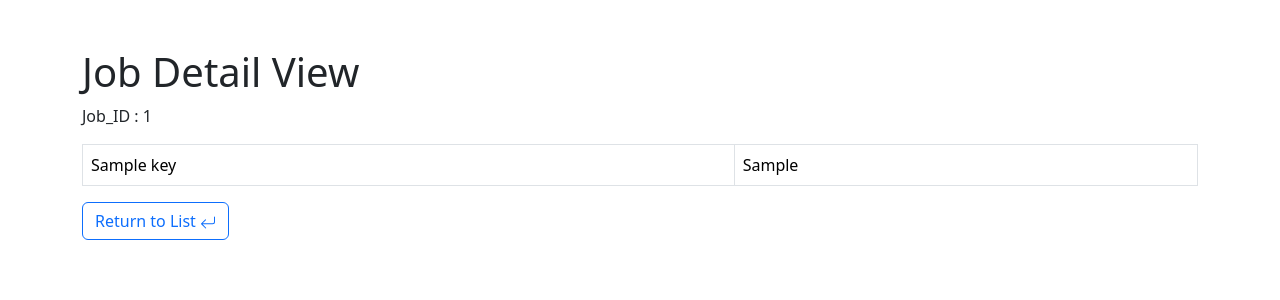
After one commit to omoknooni/FocusOnYou, a FastAPI app: template templates/job_detail.html in a window 1280 px wide. The commit adds this page. Shown: the top 300 px of the page. Run offline with FastAPI, Linux system fonts and the light colour scheme; the template is opened without the code that fills it: most values are stand-ins (such as "Sample title", 1, 10 or a date in 2020).

Commit message:
fix: front view

```diff
--- a/main.py
+++ b/main.py
@@ -125,18 +125,17 @@ async def list_jobs(request: Request):
         db_response = dynamo.scan(
             TableName=TABLE_NAME,
             Select='SPECIFIC_ATTRIBUTES',
-            ProjectionExpression='job_id'
+            ProjectionExpression='job_id, uploaded_at'
         )
-
         count = db_response['Count']
         jobs = db_response['Items']
-        jobs = [job['job_id']['S'] for job in jobs]
+        jobs = [{'job_id': job['job_id']['S'], 'uploaded_at': job['uploaded_at']['S']} for job in jobs]
         return templates.TemplateResponse("job_list.html", {"request": request, "jobs": jobs, "count": count})
     except Exception as e:
         return JSONResponse(status_code=500, content={"message": str(e)})
 
 @app.get("/jobs/{job_id}")
-async def read_job(job_id: str):
+async def read_job(request: Request, job_id: str):
     try:
         db_response = dynamo.get_item(
             TableName=TABLE_NAME,
@@ -147,4 +146,5 @@ async def read_job(job_id: str):
         job_obj = db_response['Item']
     except Exception as e:
         return JSONResponse(status_code=500, content={"message": str(e)})
-    return JSONResponse(content={"result": "Complete", "job_id": job_id, "Object": job_obj})
+    # return JSONResponse(content={"result": "Complete", "job_id": job_id, "Object": job_obj})
+    return templates.TemplateResponse("job_detail.html", {"request": request, "job_id": job_id, "job_obj": job_obj})
--- a/start_face_search.py
+++ b/start_face_search.py
@@ -65,7 +65,7 @@ def lambda_handler(event, context):
                 ExpressionAttributeValues={
                     ':search_id': {'S': search_id},
                     ':job_status': {'S': 'SEARCHED'},
-                    ':searchjob_start': {'S': str(datetime.now())}'
+                    ':searchjob_start': {'S': str(datetime.now())}
                 }
             )
 
--- /dev/null
+++ b/templates/job_detail.html
@@ -0,0 +1,29 @@
+<!DOCTYPE html>
+<html lang="en">
+<head>
+    <meta charset="UTF-8">
+    <meta name="viewport" content="width=device-width, initial-scale=1.0">
+    <title>FocusOnYou - View</title>
+    <link href="https://cdn.jsdelivr.net/npm/bootstrap@5.3.2/dist/css/bootstrap.min.css" rel="stylesheet" integrity="sha384-T3c6CoIi6uLrA9TneNEoa7RxnatzjcDSCmG1MXxSR1GAsXEV/Dwwykc2MPK8M2HN" crossorigin="anonymous">
+    <script src="https://cdn.jsdelivr.net/npm/bootstrap@5.3.2/dist/js/bootstrap.bundle.min.js" integrity="sha384-C6RzsynM9kWDrMNeT87bh95OGNyZPhcTNXj1NW7RuBCsyN/o0jlpcV8Qyq46cDfL" crossorigin="anonymous"></script>
+</head>
+<body>
+    <div class="container mt-5">
+        <h1>Job Detail View</h1>
+        <p>Job_ID : {{job_id}}</p>
+        <table class="table table-bordered table-hover">
+            {% for key, value in job_obj.items() %}
+                <tr>
+                    <td>{{key}}</td><td>{{value.S}}</td>
+                </tr>
+            {% endfor %}
+        </table>
+        <a href="/jobs" class="btn btn-outline-primary" role="button">
+            Return to List
+            <svg xmlns="http://www.w3.org/2000/svg" width="16" height="16" fill="currentColor" class="bi bi-arrow-return-left" viewBox="0 0 16 16">
+                <path fill-rule="evenodd" d="M14.5 1.5a.5.5 0 0 1 .5.5v4.8a2.5 2.5 0 0 1-2.5 2.5H2.707l3.347 3.346a.5.5 0 0 1-.708.708l-4.2-4.2a.5.5 0 0 1 0-.708l4-4a.5.5 0 1 1 .708.708L2.707 8.3H12.5A1.5 1.5 0 0 0 14 6.8V2a.5.5 0 0 1 .5-.5"/>
+            </svg>
+        </a>
+    </div>
+</body>
+</html>
--- a/templates/upload.html
+++ b/templates/upload.html
@@ -3,7 +3,7 @@
 <head>
     <meta charset="UTF-8">
     <meta name="viewport" content="width=device-width, initial-scale=1.0">
-    <title>Document</title>
+    <title>FocusOnYou - Upload</title>
     <link href="https://cdn.jsdelivr.net/npm/bootstrap@5.3.2/dist/css/bootstrap.min.css" rel="stylesheet" integrity="sha384-T3c6CoIi6uLrA9TneNEoa7RxnatzjcDSCmG1MXxSR1GAsXEV/Dwwykc2MPK8M2HN" crossorigin="anonymous">
     <script src="https://cdn.jsdelivr.net/npm/bootstrap@5.3.2/dist/js/bootstrap.bundle.min.js" integrity="sha384-C6RzsynM9kWDrMNeT87bh95OGNyZPhcTNXj1NW7RuBCsyN/o0jlpcV8Qyq46cDfL" crossorigin="anonymous"></script>
 </head>
```
Also changed, not shown: templates/job_list.html (+23 -8 lines).
